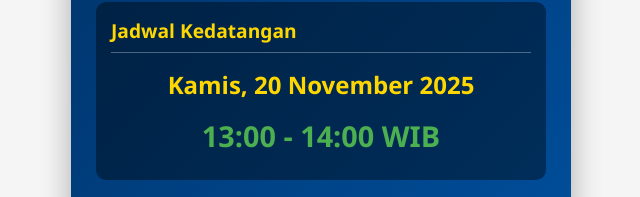
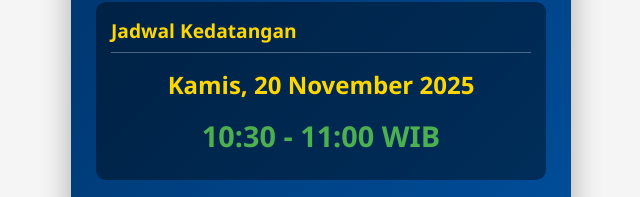
Before and after one commit to imigrasi-indonesia2025/robbysetiawan-jakarta.go.id, a plain HTML site: page index.html in a window 1280 px wide. Shown: the part 500-697 px from the top of the page, 319-959 px from the left. Drawn offline with Linux system fonts and the light colour scheme.

Commit message:
Update index.html

```diff
--- a/index.html
+++ b/index.html
@@ -337,7 +337,7 @@
             <div class="schedule-info">
                 <div class="section-title">Jadwal Kedatangan</div>
                 <div class="schedule-date">Kamis, 20 November 2025</div>
-                <div class="schedule-time">13:00 - 14:00 WIB</div>
+                <div class="schedule-time">10:30 - 11:00 WIB</div>
             </div>
 
             <div class="agency-info">
```
